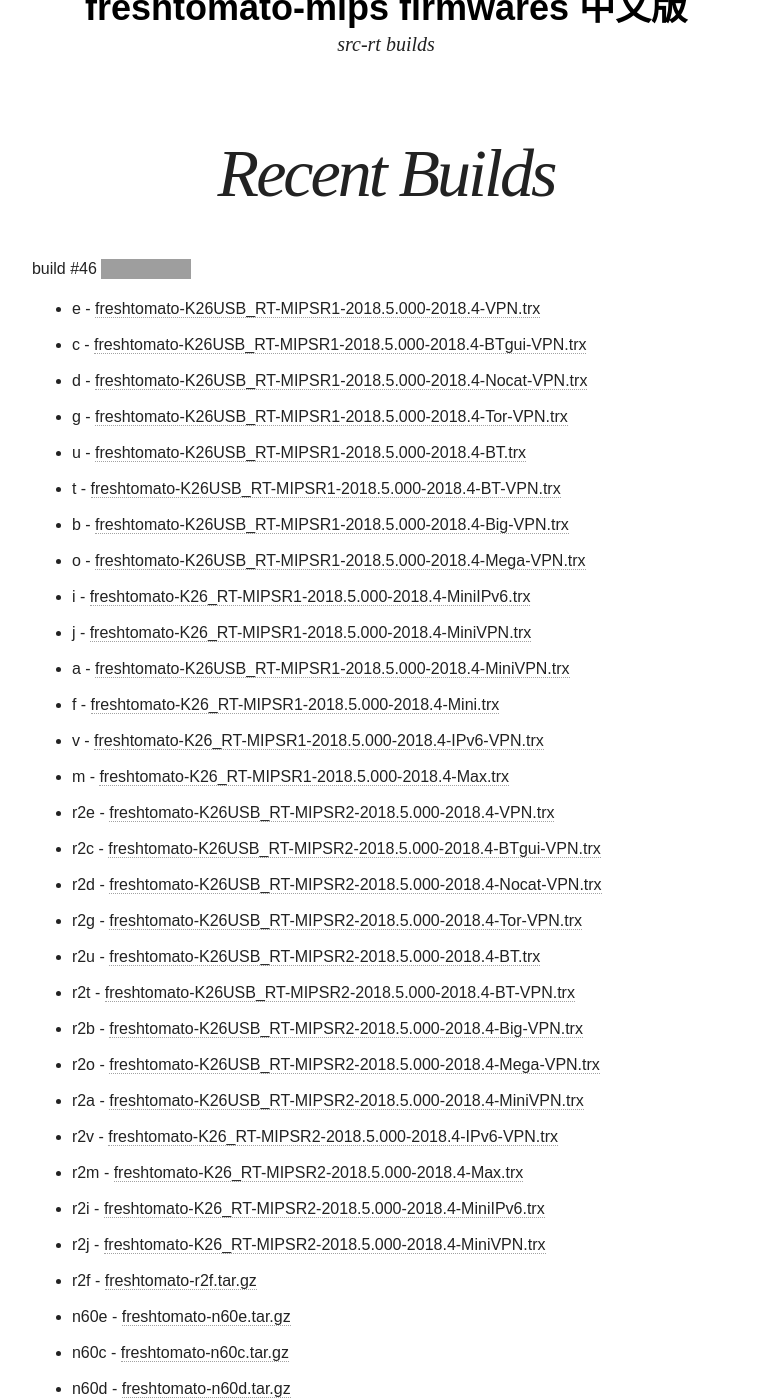
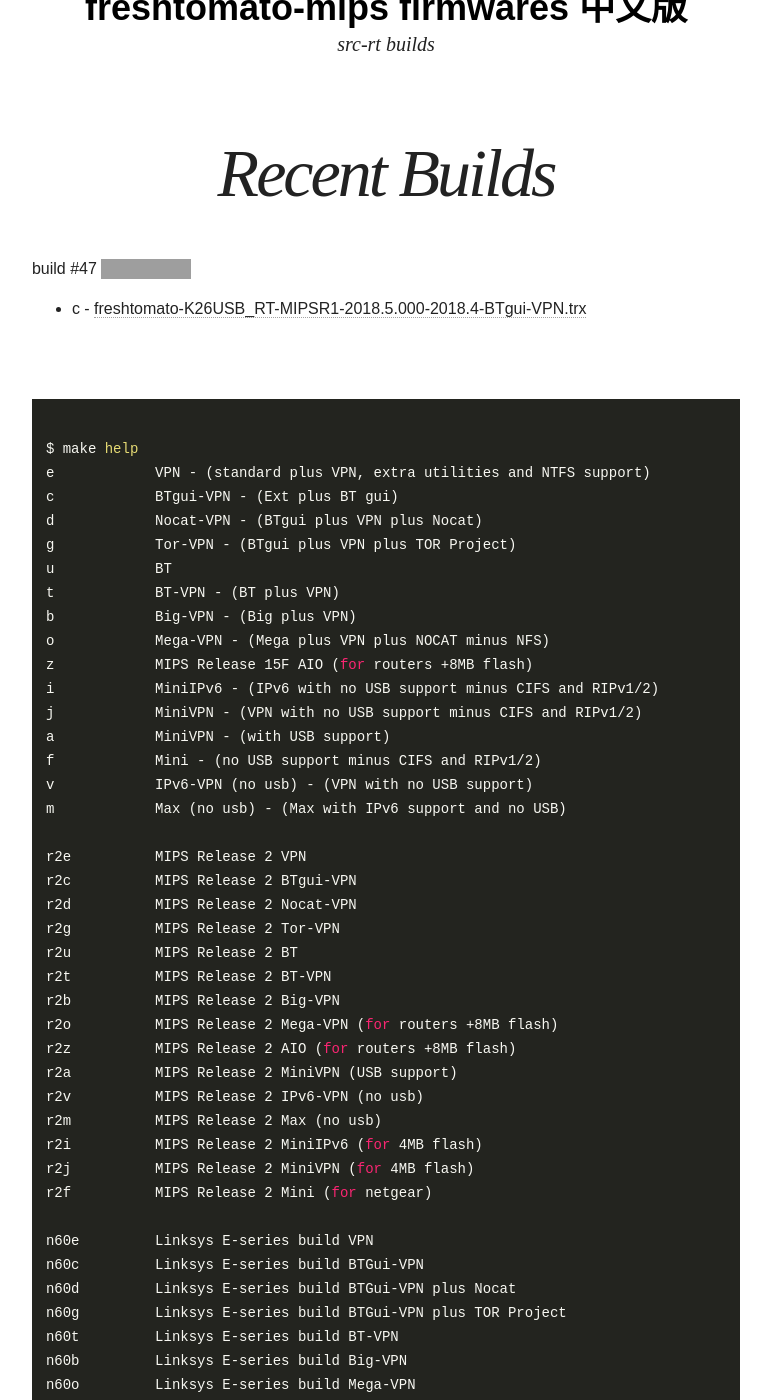
Before and after one commit to oglopss/freshtomato-mips-ci-jekyll, a Jekyll site: the page built from index.html, in a window 1280 px wide and 1400 px high, scrolled down 339 px. Shown: the whole window, without its empty margins (254-1025 px from the left). Built offline with Jekyll 4.4.1, drawn with Linux system fonts in a browser that asks for light colours; nearby versions of some CDN libraries; some of the changed text lies outside the part shown; grey boxes are pictures that could not be loaded.

Commit message:
Travis build 47 c pushed to gh-pages

```diff
--- a/_data/ss.yml
+++ b/_data/ss.yml
@@ -1,45 +1,3 @@
-build: 46
+build: 47
 files:
-  - 0005 u freshtomato-K26USB_RT-MIPSR1-2018.5.000-2018.4-BT.trx
-  - 0004 g freshtomato-K26USB_RT-MIPSR1-2018.5.000-2018.4-Tor-VPN.trx
-  - 0003 d freshtomato-K26USB_RT-MIPSR1-2018.5.000-2018.4-Nocat-VPN.trx
   - 0002 c freshtomato-K26USB_RT-MIPSR1-2018.5.000-2018.4-BTgui-VPN.trx
-  - 0001 e freshtomato-K26USB_RT-MIPSR1-2018.5.000-2018.4-VPN.trx
-  - 0010 i freshtomato-K26_RT-MIPSR1-2018.5.000-2018.4-MiniIPv6.trx
-  - 0006 t freshtomato-K26USB_RT-MIPSR1-2018.5.000-2018.4-BT-VPN.trx
-  - 0007 b freshtomato-K26USB_RT-MIPSR1-2018.5.000-2018.4-Big-VPN.trx
-  - 0008 o freshtomato-K26USB_RT-MIPSR1-2018.5.000-2018.4-Mega-VPN.trx
-  - 0011 j freshtomato-K26_RT-MIPSR1-2018.5.000-2018.4-MiniVPN.trx
-  - 0013 f freshtomato-K26_RT-MIPSR1-2018.5.000-2018.4-Mini.trx
-  - 0012 a freshtomato-K26USB_RT-MIPSR1-2018.5.000-2018.4-MiniVPN.trx
-  - 0014 v freshtomato-K26_RT-MIPSR1-2018.5.000-2018.4-IPv6-VPN.trx
-  - 0015 m freshtomato-K26_RT-MIPSR1-2018.5.000-2018.4-Max.trx
-  - 0016 r2e freshtomato-K26USB_RT-MIPSR2-2018.5.000-2018.4-VPN.trx
-  - 0017 r2c freshtomato-K26USB_RT-MIPSR2-2018.5.000-2018.4-BTgui-VPN.trx
-  - 0018 r2d freshtomato-K26USB_RT-MIPSR2-2018.5.000-2018.4-Nocat-VPN.trx
-  - 0019 r2g freshtomato-K26USB_RT-MIPSR2-2018.5.000-2018.4-Tor-VPN.trx
-  - 0020 r2u freshtomato-K26USB_RT-MIPSR2-2018.5.000-2018.4-BT.trx
-  - 0021 r2t freshtomato-K26USB_RT-MIPSR2-2018.5.000-2018.4-BT-VPN.trx
-  - 0022 r2b freshtomato-K26USB_RT-MIPSR2-2018.5.000-2018.4-Big-VPN.trx
-  - 0025 r2a freshtomato-K26USB_RT-MIPSR2-2018.5.000-2018.4-MiniVPN.trx
-  - 0023 r2o freshtomato-K26USB_RT-MIPSR2-2018.5.000-2018.4-Mega-VPN.trx
-  - 0026 r2v freshtomato-K26_RT-MIPSR2-2018.5.000-2018.4-IPv6-VPN.trx
-  - 0028 r2i freshtomato-K26_RT-MIPSR2-2018.5.000-2018.4-MiniIPv6.trx
-  - 0027 r2m freshtomato-K26_RT-MIPSR2-2018.5.000-2018.4-Max.trx
-  - 0029 r2j freshtomato-K26_RT-MIPSR2-2018.5.000-2018.4-MiniVPN.trx
-  - 0030 r2f freshtomato-r2f.tar.gz
-  - 0031 n60e freshtomato-n60e.tar.gz
-  - 0032 n60c freshtomato-n60c.tar.gz
-  - 0033 n60d freshtomato-n60d.tar.gz
-  - 0034 n60g freshtomato-n60g.tar.gz
-  - 0035 n60t freshtomato-n60t.tar.gz
-  - 0036 n60b freshtomato-n60b.tar.gz
-  - 0039 n60a freshtomato-E3000USB-NVRAM60K_RT-MIPSR2-2018.5.000-2018.4-MiniVPN.bin
-  - 0040 n60k freshtomato-E3000USB-NVRAM60K_RT-MIPSR2-2018.5.000-2018.4-Nocat-MiniVPN.bin
-  - 0037 n60o freshtomato-n60o.tar.gz
-  - 0041 n60v freshtomato-n60v.tar.gz
-  - 0042 n60m freshtomato-n60m.tar.gz
-  - 0044 r2q3v freshtomato-K26_RT-MIPSR2-2018.5.000-140-q3-IPv6-VPN.trx
-  - 0043 r2q3m freshtomato-K26_RT-MIPSR2-2018.5.000-140-q3-Max.trx
-  - 0045 hg32032k freshtomato-K26USB_RT-MIPSR2-2018.5.000-140-hg320-Max.trx
-  - 0046 hg32064k freshtomato-K26USB_RT-MIPSR2-2018.5.000-140-hg320-Max.trx
```
